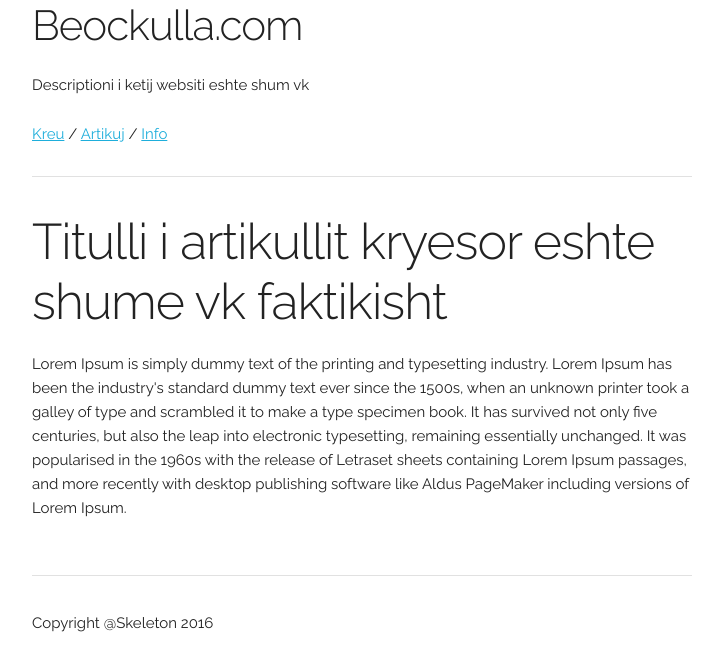
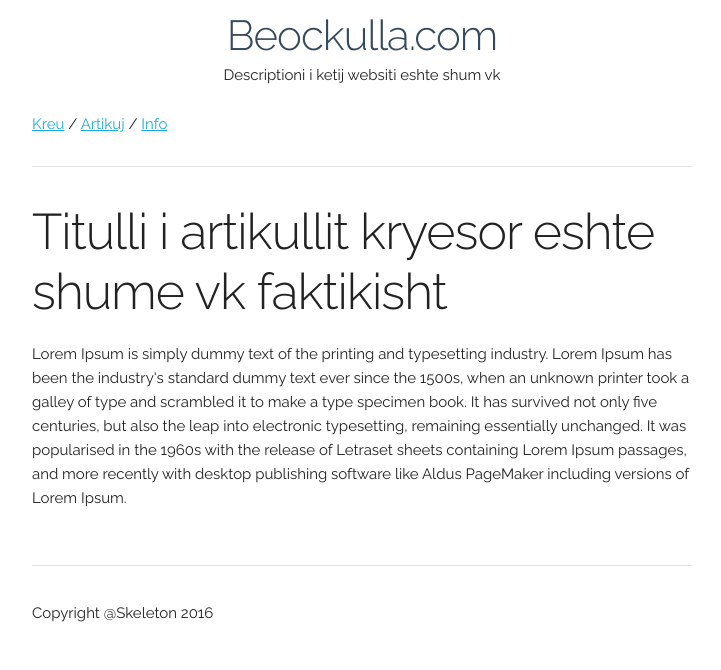
Before and after one commit to Seadi/test, a plain HTML site: page index.html in a window 1280 px wide. Shown: the whole page, without its empty margins (278-999 px from the left). Drawn offline with Linux system fonts and the light colour scheme.

Commit message:
Update skeleton.css

```diff
--- a/css/skeleton.css
+++ b/css/skeleton.css
@@ -416,3 +416,18 @@ there.
 
 /* Larger than Desktop HD */
 @media (min-width: 1200px) {}
+
+header {
+  text-align: center;
+  padding-top: 1rem;
+}
+
+header a {
+  text-decoration: none;
+  color: #34495e;
+}
+
+header h2 {
+  color: #34495e;
+  margin: 0;
+}
```
